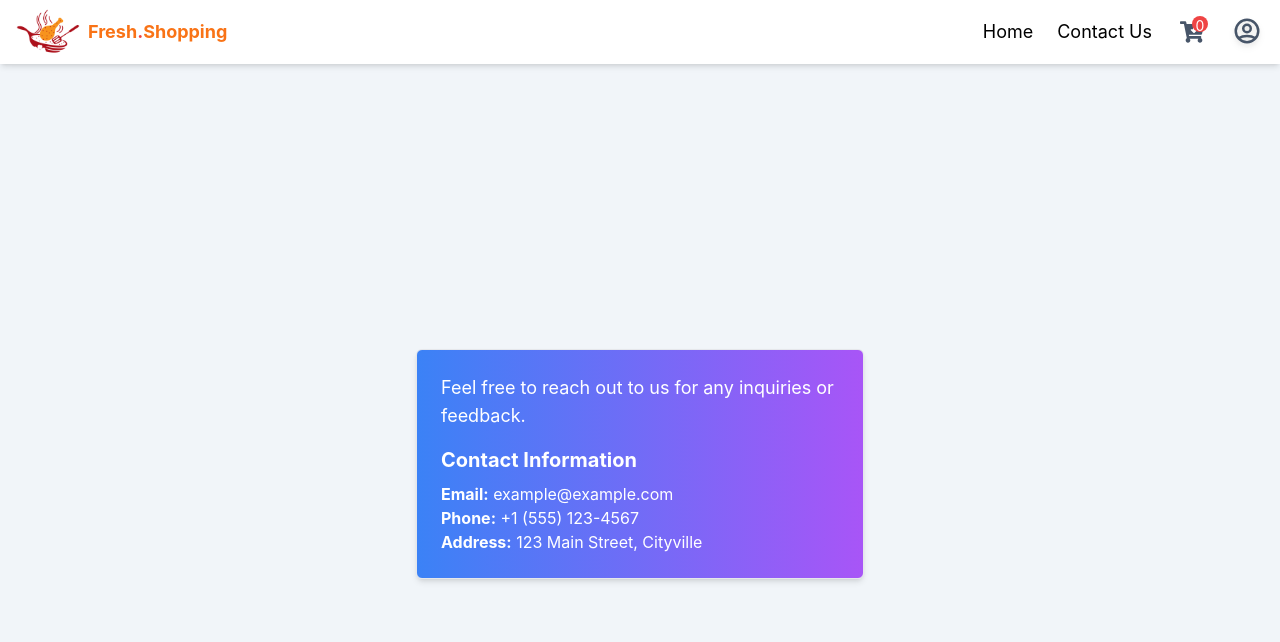
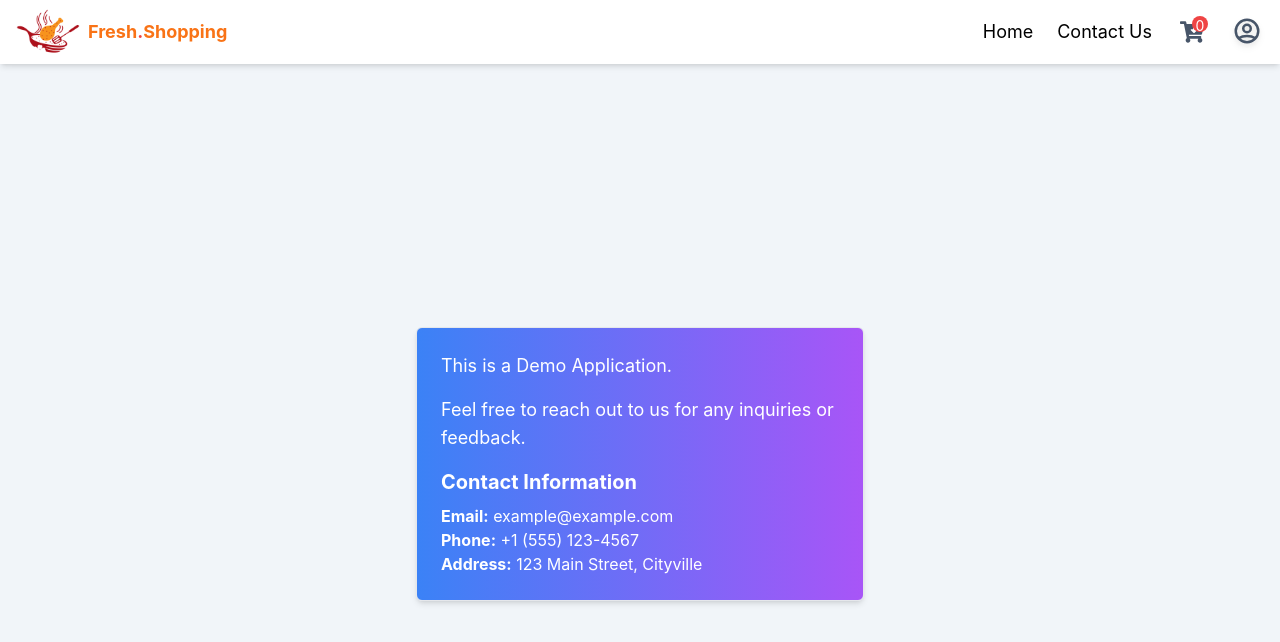
Before and after one commit to srinathmacharla/onlineFoodProducts, a React (Create React App) app in the folder frontend/: page /Contact in a window 1280 px wide. Shown: the top 642 px of the page. Built offline with nearby package versions, Linux system fonts and the light colour scheme; no server answers.

Commit message:
Update Contact.js

```diff
--- a/frontend/src/pages/Contact.js
+++ b/frontend/src/pages/Contact.js
@@ -4,6 +4,7 @@ const Contact = () => {
   return (
     <div className="flex items-center justify-center h-screen">
       <div className="max-w-md p-6 border rounded-md shadow-md bg-gradient-to-r from-blue-500 to-purple-500 text-white">
+        <p className="text-lg mb-4">  This is a Demo Application.</p>
         <p className="text-lg mb-4">
           Feel free to reach out to us for any inquiries or feedback.
         </p>
```
